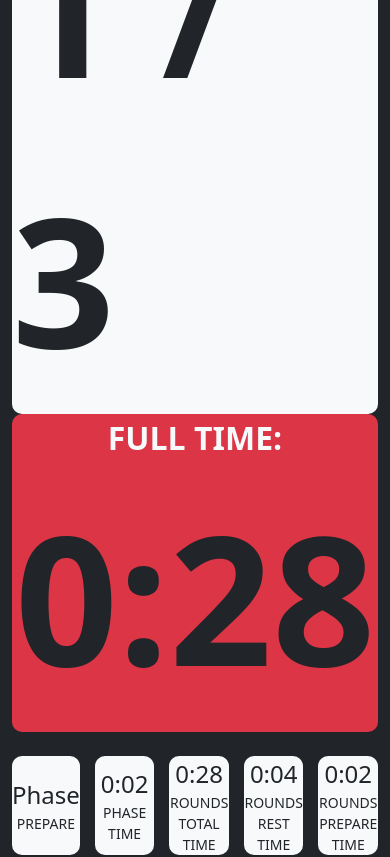
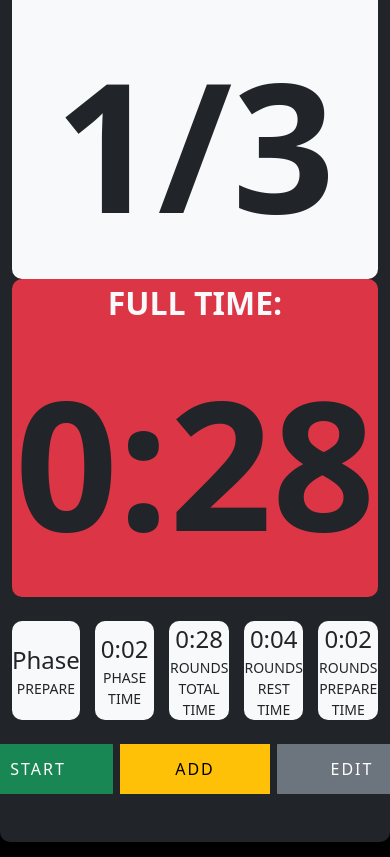
Before and after one commit to Omega24v/BoxingApp, a React (Create React App) app: page / in a window 390 px wide. Shown: the top 857 px of the page. Built offline with nearby package versions, Linux system fonts and the light colour scheme.

Commit message:
change Col breakpoints className

```diff
--- a/src/components/timer/Timer.js
+++ b/src/components/timer/Timer.js
@@ -90,15 +90,15 @@ const Timer = props => {
 
     return (
         <>
-        <Col className="timer py-5 col-lg-12">
+        <Col className="timer py-5">
             <Row className="mb-4">
-                <Col className="col-lg-6">
+                <Col lg={6}>
                     <div className="timer-big current-round">
                         <span className="timer-big__text">Current Round: </span>
-                        <span className="timer-big__count">{ currentRound } / { props.currTimer.rounds }</span>
+                        <span className="timer-big__count">{ currentRound }/{ props.currTimer.rounds }</span>
                     </div>
                 </Col>
-                <Col className="col-lg-6">
+                <Col lg={6}>
                     <div className="timer-big full-time">
                         <span className="timer-big__text">Full Time: </span>
                         <span className="timer-big__count">{millisToMinutesAndSeconds(timerTime)}</span>
@@ -106,7 +106,7 @@ const Timer = props => {
                 </Col>
             </Row>
             <Row className="mb-4">
-                <Col className="col-lg-12 d-flex justify-content-between">
+                <Col className="d-flex justify-content-between">
                     <div className="timer-small">
                         <span className="timer-small__count">Phase</span>
                         <span className="timer-small__text">{ PHASES[currentPhase] }</span>
@@ -125,39 +125,22 @@ const Timer = props => {
                     </div>
                     <div className="timer-small">
                         <span className="timer-small__count">{ millisToMinutesAndSeconds(props.currTimer.prepareTime) }</span>
-                        <span className="timer-small__text">Rounds prepare time </span>
+                        <span className="timer-small__text">Rounds prepare time</span>
                     </div>
                 </Col>
             </Row>
             <Row>
-                <Col className="col-12 d-flex justify-content-center">
-                    <ButtonGroup aria-label="">
-                        <Button variant="success" className="btn-start" onClick={handleTimer}>
+                <Col className="d-flex justify-content-center">
+                    <ButtonGroup aria-label="timer buttons">
+                        <Button variant="success" className="me-2 btn-start" onClick={handleTimer}>
                             {props.isRunning ? 'Pause' : 'Start'}
                         </Button>
-                        <Button variant="warning" className="btn-add" onClick={props.toggleAddTimer}>Add</Button>
+                        <Button variant="warning" className="me-2 btn-add" onClick={props.toggleAddTimer}>Add</Button>
                         <Button variant="secondary" className="btn-edit" onClick={props.edit}>Edit</Button>
                     </ButtonGroup>
                 </Col>
             </Row>
         </Col>
-        {/* <div> */}
-            {/* <div>Current Round: { currentRound } / { props.currTimer.rounds }</div> */}
-            {/* <div>Phase: { PHASES[currentPhase] }</div> */}
-            {/* <div>Phase Time: { millisToMinutesAndSeconds(phaseTime) }</div> */}
-            {/* <div>Full Time: {millisToMinutesAndSeconds(timerTime)}</div> */}
-            {/* <button onClick={handleTimer}>
-                {props.isRunning ? 'Pause' : 'Start'}
-            </button> */}
-            {/* <div>
-                Rounds total time:
-                { millisToMinutesAndSeconds(getTotalTime()) }
-            </div> */}
-            {/* <div>Rounds rest time: { millisToMinutesAndSeconds(props.currTimer.restTime) }</div>
-            <div>Rounds prepare time: { millisToMinutesAndSeconds(props.currTimer.prepareTime) }</div> */}
-            {/* <div><button onClick={props.edit}>Edit</button></div>
-            <div><button onClick={props.toggleAddTimer}>Add</button></div> */}
-        {/* </div> */}
         </>
     );
 };
```
